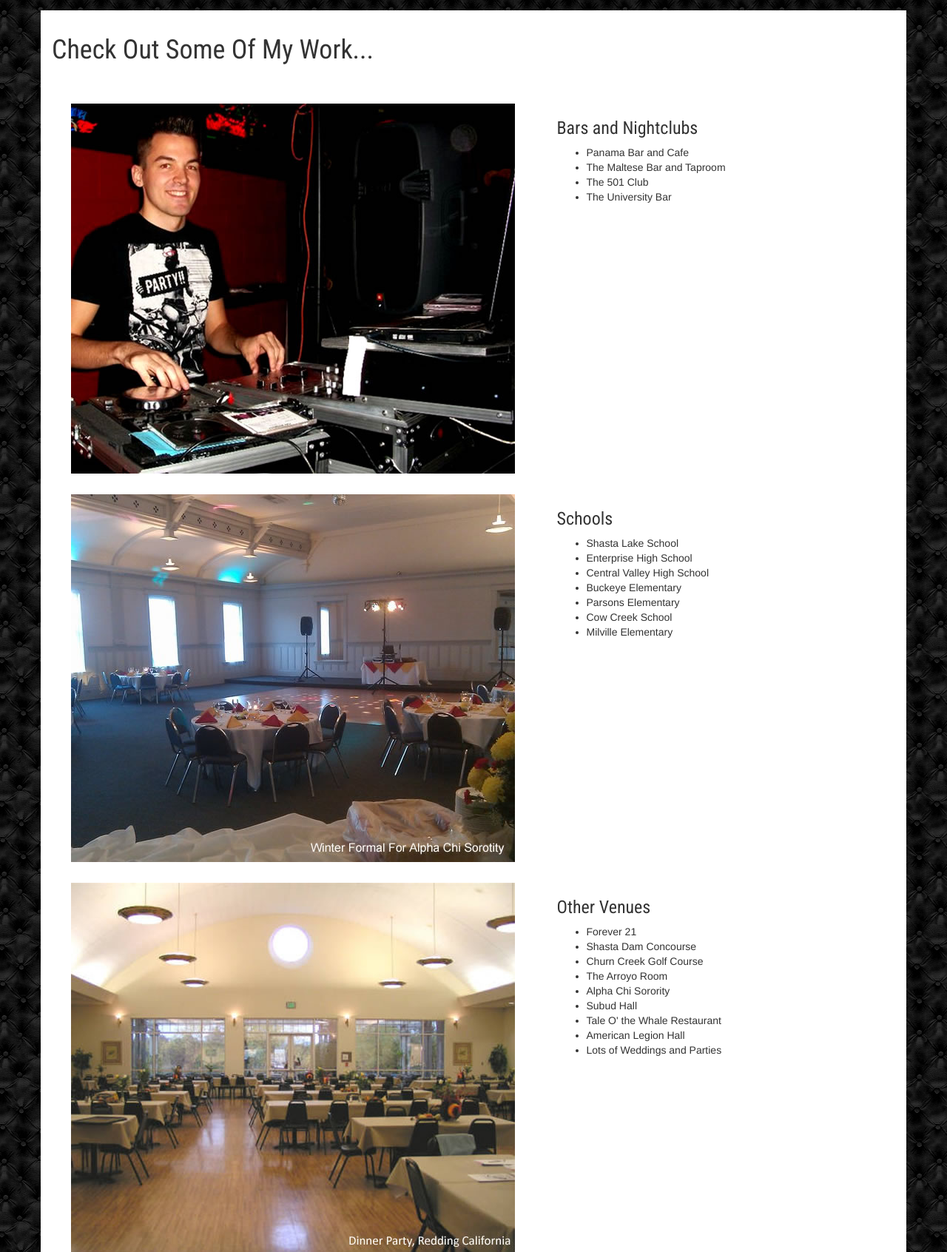
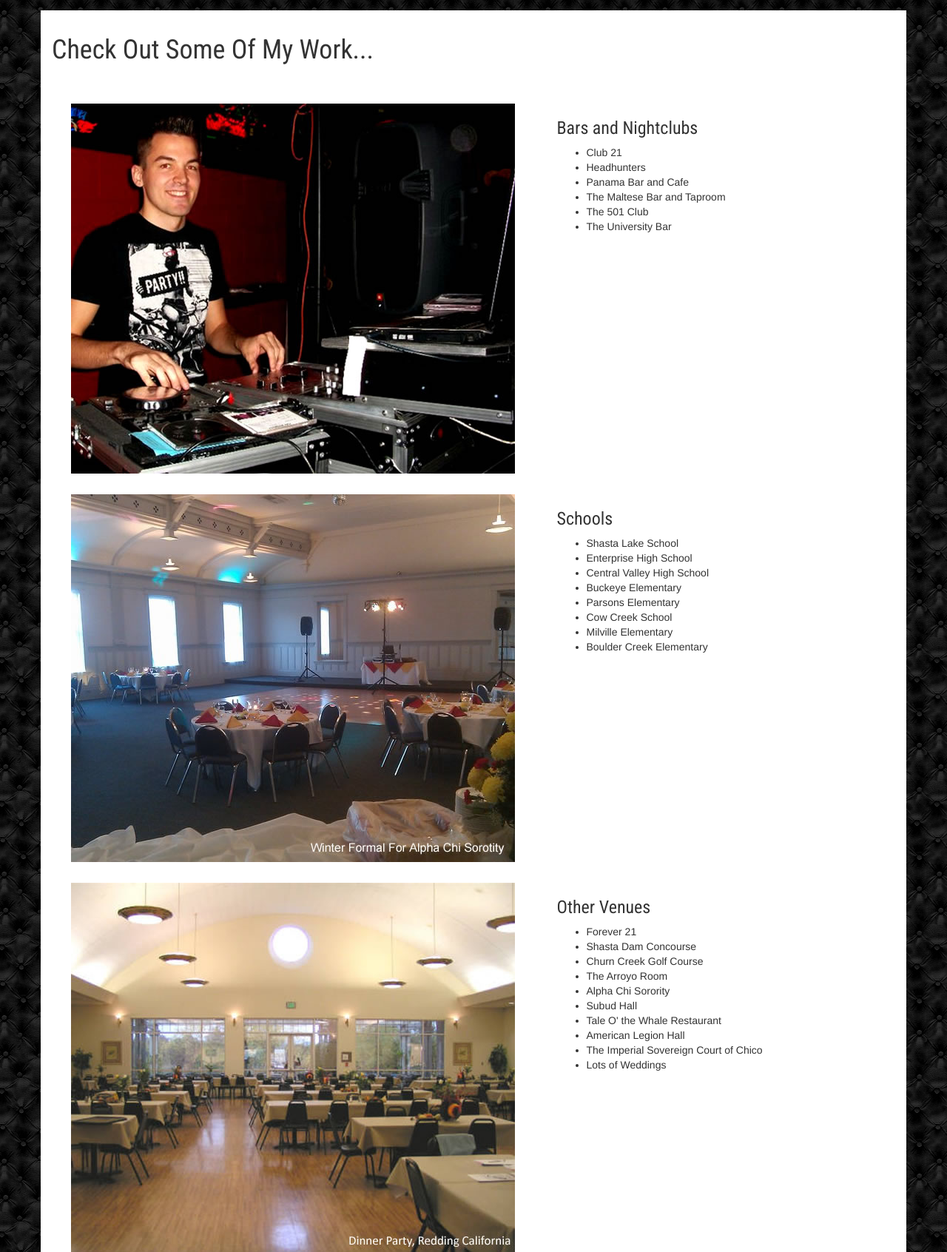
Before and after one commit to cjtrowbridge/dj-cj.com, a PHP site: page / in a window 1280 px wide. Shown: the part 304-1996 px from the top of the page at 74% size. Run offline with PHP 8.4, Linux system fonts and the light colour scheme; some libraries are stand-ins or nearby versions; some web fonts are replaced.

Commit message:
Update index.php
Added several items to resume

```diff
--- a/index.php
+++ b/index.php
@@ -49,6 +49,8 @@
 						<div class="col-xs-12 col-md-5">
 							<h3>Bars and Nightclubs</h3>
 							<ul>
+								<li>Club 21</li>
+								<li>Headhunters</li>
 								<li>Panama Bar and Cafe</li>
 								<li>The Maltese Bar and Taproom</li>
 								<li>The 501 Club</li>
@@ -70,6 +72,7 @@
 								<li>Parsons Elementary</li>
 								<li>Cow Creek School</li>
 								<li>Milville Elementary</li>
+								<li>Boulder Creek Elementary</li>
 							</ul>
 						</div>
 					</div>
@@ -88,7 +91,8 @@
 								<li>Subud Hall</li>
 								<li>Tale O' the Whale Restaurant</li>
 								<li>American Legion Hall</li>
-								<li>Lots of Weddings and Parties</li>
+								<li>The Imperial Sovereign Court of Chico</li>
+								<li>Lots of Weddings</li>
 							</ul>
 						</div>
 					</div>
```
